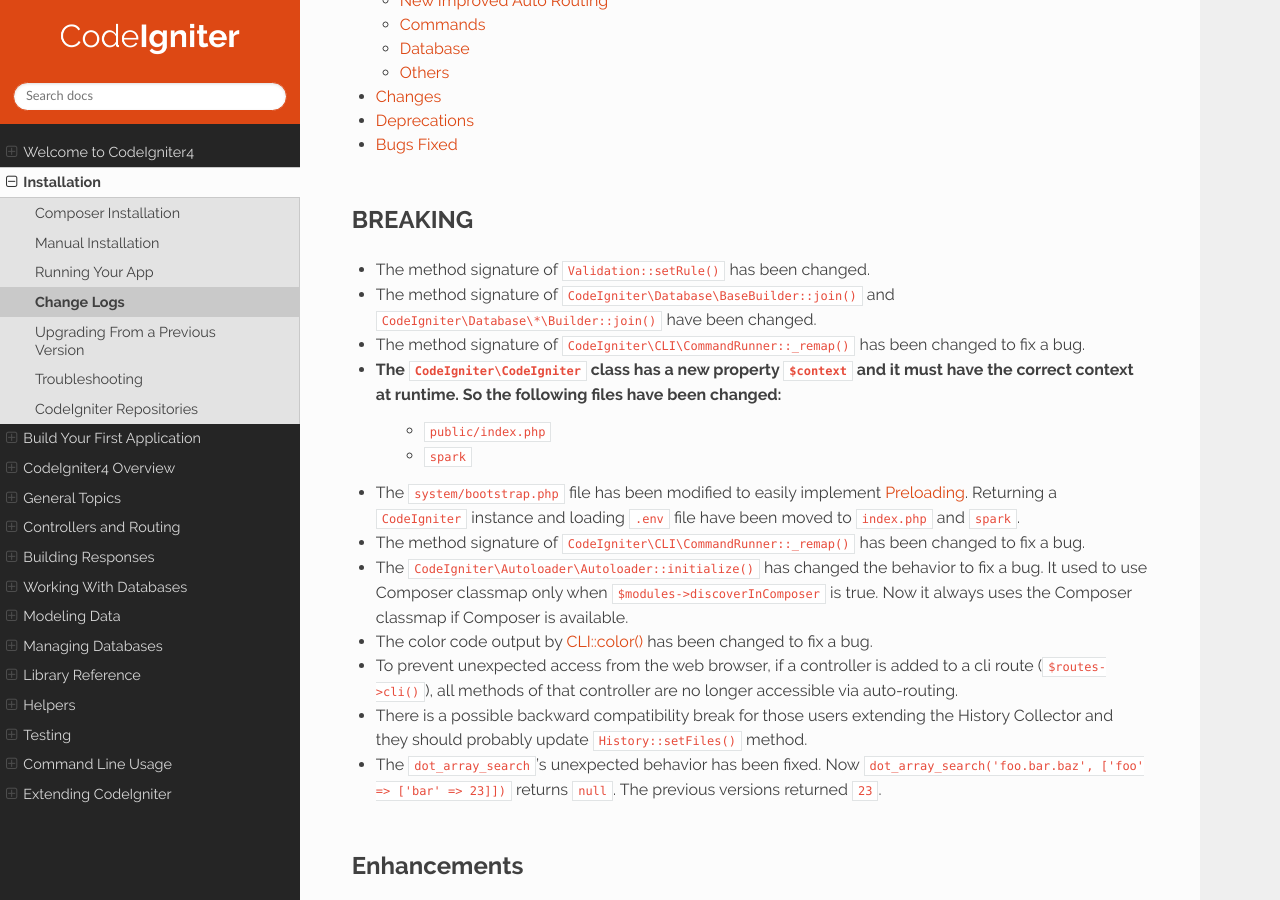
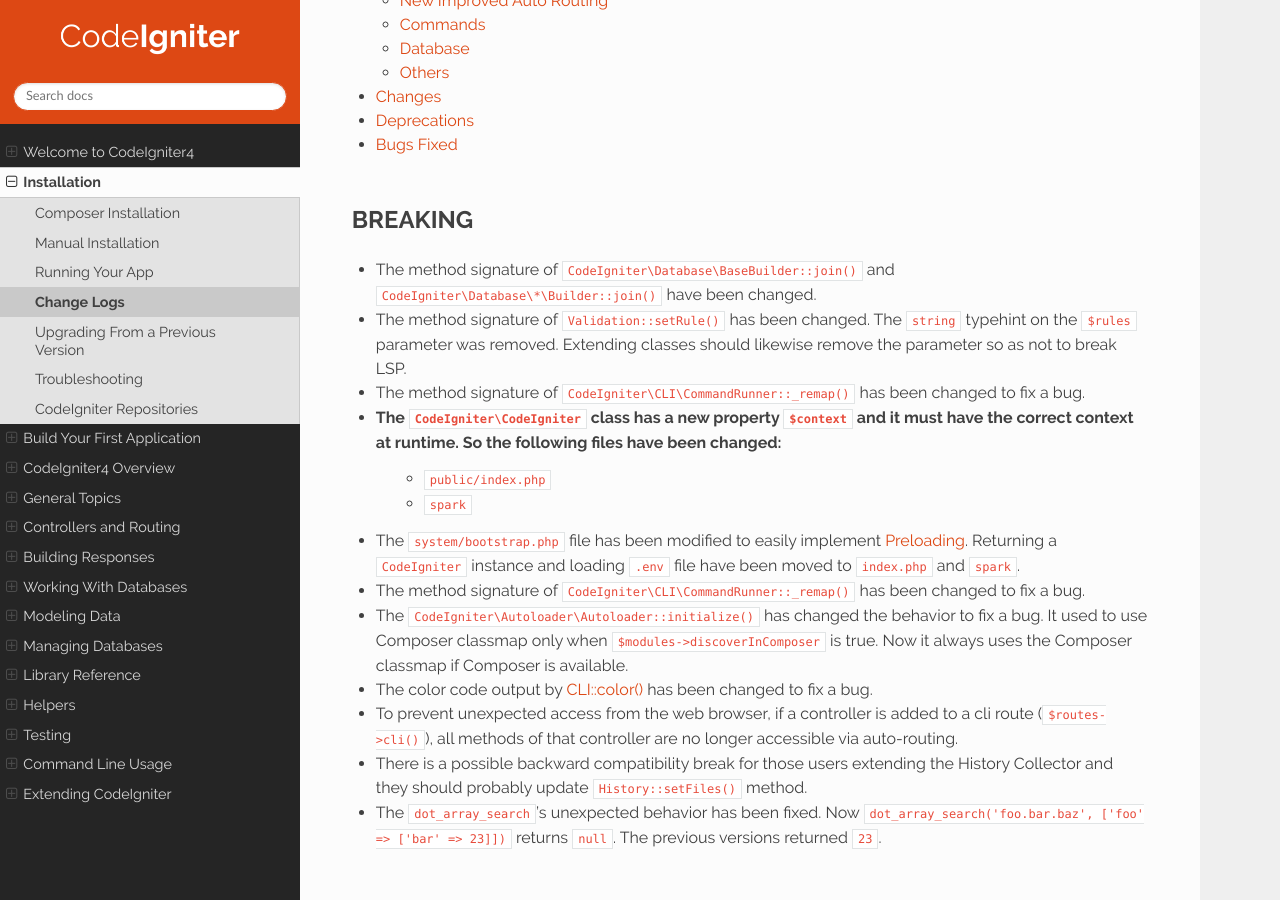
Before and after one commit to NEKOGET/ci4_user_guide_src, a Sphinx documentation site: the page built from source/changelogs/v4.2.0.rst, in a window 1280 px wide and 900 px high, scrolled down 311 px. Built offline with Sphinx 7.4.7 and the Read the Docs theme 2.0.0, drawn with Linux system fonts in a browser that asks for light colours; cross-references to code outside the pages are shown as plain code.

Commit message:
docs: move method signature changes in one place

```diff
--- a/source/changelogs/v4.2.0.rst
+++ b/source/changelogs/v4.2.0.rst
@@ -12,8 +12,8 @@ Release Date: Not Released
 BREAKING
 ********
 
-- The method signature of ``Validation::setRule()`` has been changed.
 - The method signature of ``CodeIgniter\Database\BaseBuilder::join()`` and ``CodeIgniter\Database\*\Builder::join()`` have been changed.
+- The method signature of ``Validation::setRule()`` has been changed. The ``string`` typehint on the ``$rules`` parameter was removed. Extending classes should likewise remove the parameter so as not to break LSP.
 - The method signature of ``CodeIgniter\CLI\CommandRunner::_remap()`` has been changed to fix a bug.
 - The ``CodeIgniter\CodeIgniter`` class has a new property ``$context`` and it must have the correct context at runtime. So the following files have been changed:
     - ``public/index.php``
```
